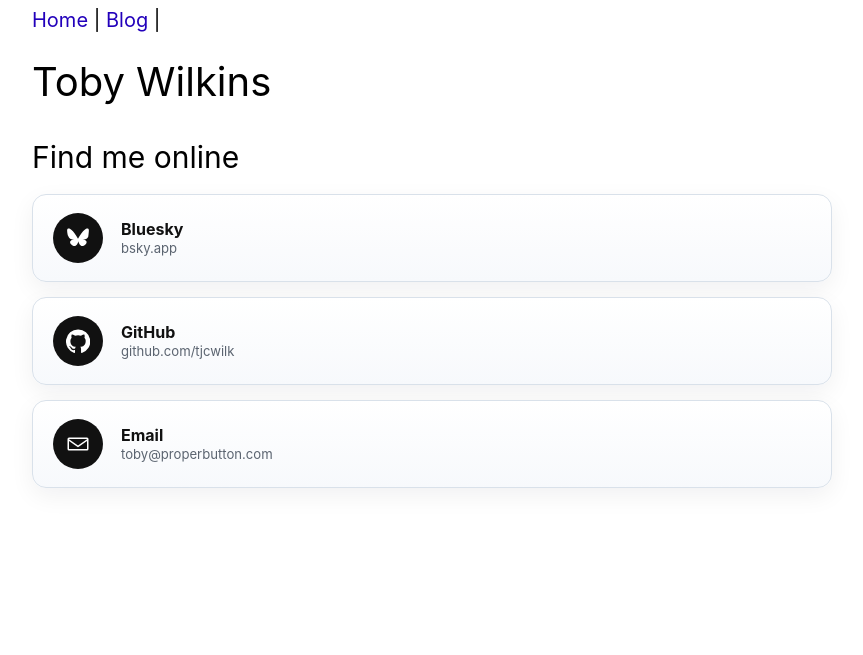
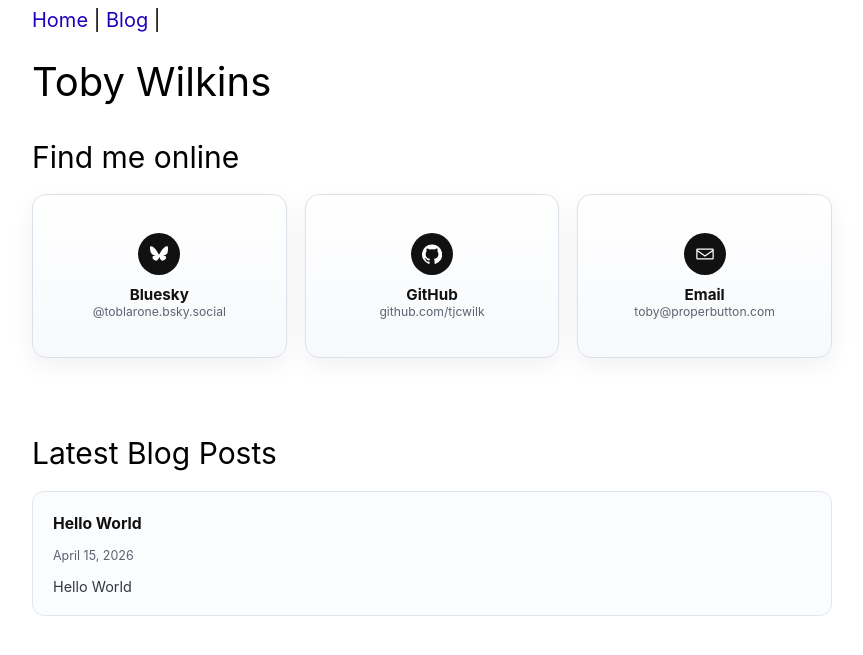
Before and after one commit to tjcwilk/tjcwilk.github.io, a Jekyll site: the page built from index.html, in a window 1280 px wide. Shown: the top 655 px of the page, without its empty margins (208-1071 px from the left). Built offline with Jekyll 4.4.1, drawn with Linux system fonts in a browser that asks for light colours.

Commit message:
Modernize GitHub Pages site setup and homepage

```diff
--- a/Gemfile
+++ b/Gemfile
@@ -2,10 +2,6 @@
 
 source "https://rubygems.org"
 
-gem "jekyll"
-
 group :jekyll_plugins do
-    gem 'jekyll-sitemap'
-    gem 'jekyll-feed'
-    gem 'jekyll-seo-tag'
+    gem "github-pages"
 end
--- a/_config.yml
+++ b/_config.yml
@@ -3,3 +3,5 @@ plugins:
   - jekyll-feed
   - jekyll-sitemap
   - jekyll-seo-tag
+exclude:
+  - vendor/
--- a/assets/css/style.css
+++ b/assets/css/style.css
@@ -216,25 +216,32 @@ body#home main section#photos img {
 }
 
 .social-links ul {
+    display: grid;
+    grid-template-columns: repeat(3, minmax(0, 1fr));
+    gap: 0.9em;
     list-style: none;
     padding: 0;
     margin: 0;
 }
 
 .social-links li {
-    margin-bottom: 0.75em;
+    margin-bottom: 0;
 }
 
 .social-links a {
     display: flex;
+    flex-direction: column;
     align-items: center;
-    gap: 0.9em;
-    padding: 0.9em 1em;
+    justify-content: center;
+    gap: 0.55em;
+    min-height: 6.5em;
+    padding: 0.8em 0.75em;
     border: 1px solid #d9e1ea;
     border-radius: 14px;
     background: linear-gradient(180deg, #ffffff 0%, #f7f9fc 100%);
     box-shadow: 0 8px 24px rgba(17, 24, 39, 0.06);
     color: #111;
+    text-align: center;
 }
 
 .social-links a:visited {
@@ -248,9 +255,9 @@ body#home main section#photos img {
 }
 
 .social-icon {
-    flex: 0 0 2.5em;
-    width: 2.5em;
-    height: 2.5em;
+    flex: 0 0 2.1em;
+    width: 2.1em;
+    height: 2.1em;
     display: inline-flex;
     align-items: center;
     justify-content: center;
@@ -260,24 +267,102 @@ body#home main section#photos img {
 }
 
 .social-icon svg {
-    width: 1.2em;
-    height: 1.2em;
+    width: 1em;
+    height: 1em;
 }
 
 .social-copy {
     display: flex;
     flex-direction: column;
+    align-items: center;
     line-height: 1.2;
 }
 
 .social-copy strong {
-    font-size: 1rem;
+    font-size: 0.95rem;
 }
 
 .social-copy small {
-    margin-top: 0.2em;
+    margin-top: 0.1em;
     color: #5b6470;
-    font-size: 0.82rem;
+    font-size: 0.76rem;
+}
+
+@media (max-width: 700px) {
+    .social-links ul {
+        grid-template-columns: 1fr;
+    }
+
+    .social-links a {
+        flex-direction: row;
+        justify-content: flex-start;
+        min-height: 0;
+        text-align: left;
+    }
+
+    .social-copy {
+        align-items: flex-start;
+    }
+}
+
+.latest-posts {
+    margin-top: 2.25em;
+}
+
+.latest-posts h2 {
+    margin-bottom: 0.75em;
+}
+
+.latest-posts ul {
+    list-style: none;
+    padding: 0;
+    margin: 0;
+}
+
+.latest-posts li {
+    margin-bottom: 0.8em;
+}
+
+.latest-posts a {
+    display: block;
+    padding: 0.85em 1em;
+    border: 1px solid #e1e6ee;
+    border-radius: 12px;
+    background: #fbfcfe;
+    color: #111;
+}
+
+.latest-posts a:visited {
+    color: #111;
+}
+
+.latest-posts a:hover {
+    text-decoration: none;
+    border-color: #c6d2df;
+    background: #f6f9fc;
+}
+
+.latest-posts strong,
+.latest-posts small,
+.latest-posts span {
+    display: block;
+}
+
+.latest-posts strong {
+    font-size: 0.98rem;
+}
+
+.latest-posts small {
+    margin-top: 0.15em;
+    color: #5b6470;
+    font-size: 0.78rem;
+}
+
+.latest-posts span {
+    margin-top: 0.45em;
+    color: #2f3842;
+    font-size: 0.9rem;
+    line-height: 1.45;
 }
 
 div.blogparent {
--- a/index.html
+++ b/index.html
@@ -8,7 +8,7 @@ title: Home
     <h2 id="social-links-heading">Find me online</h2>
     <ul>
         <li>
-            <a href="https://bsky.app/" target="_blank" rel="me noreferrer">
+            <a href="https://bsky.app/profile/toblarone.bsky.social" target="_blank" rel="me noreferrer">
                 <span class="social-icon" aria-hidden="true">
                     <svg viewBox="0 0 64 64" role="img" focusable="false">
                         <path d="M14 10c6 4.5 12.5 13.3 18 24.3C37.5 23.3 44 14.5 50 10c4.3-3.2 11-5.7 11 2.3 0 1.6-.9 13.5-1.5 15.4-2 6.7-9.1 8.4-15.5 7.3 11.2 1.9 14 8 7.8 14.1-11.8 11.5-17-2.9-18.3-6.6-.2-.7-.3-1-.5-1-.2 0-.3.3-.5 1-1.3 3.7-6.5 18.1-18.3 6.6-6.2-6.1-3.4-12.2 7.8-14.1-6.4 1.1-13.5-.6-15.5-7.3C3.9 25.8 3 13.9 3 12.3 3 4.3 9.7 6.8 14 10Z" fill="currentColor"/>
@@ -16,7 +16,7 @@ title: Home
                 </span>
                 <span class="social-copy">
                     <strong>Bluesky</strong>
-                    <small>bsky.app</small>
+                    <small>@toblarone.bsky.social</small>
                 </span>
             </a>
         </li>
@@ -48,3 +48,18 @@ title: Home
         </li>
     </ul>
 </section>
+
+<section class="latest-posts" aria-labelledby="latest-posts-heading">
+    <h2 id="latest-posts-heading">Latest Blog Posts</h2>
+    <ul>
+        {% for post in site.posts limit:3 %}
+        <li>
+            <a href="{{ post.url }}">
+                <strong>{{ post.title }}</strong>
+                <small>{{ post.date | date: "%B %-d, %Y" }}</small>
+                <span>{{ post.excerpt | strip_html | truncate: 120 }}</span>
+            </a>
+        </li>
+        {% endfor %}
+    </ul>
+</section>
```
Also changed, not shown: _posts/2026-04-05_hello-world.md (deleted, +0 -10 lines), _posts/2026-04-15-hello-world.md (added, +14 -0 lines), Gemfile.lock, 10 other files.
